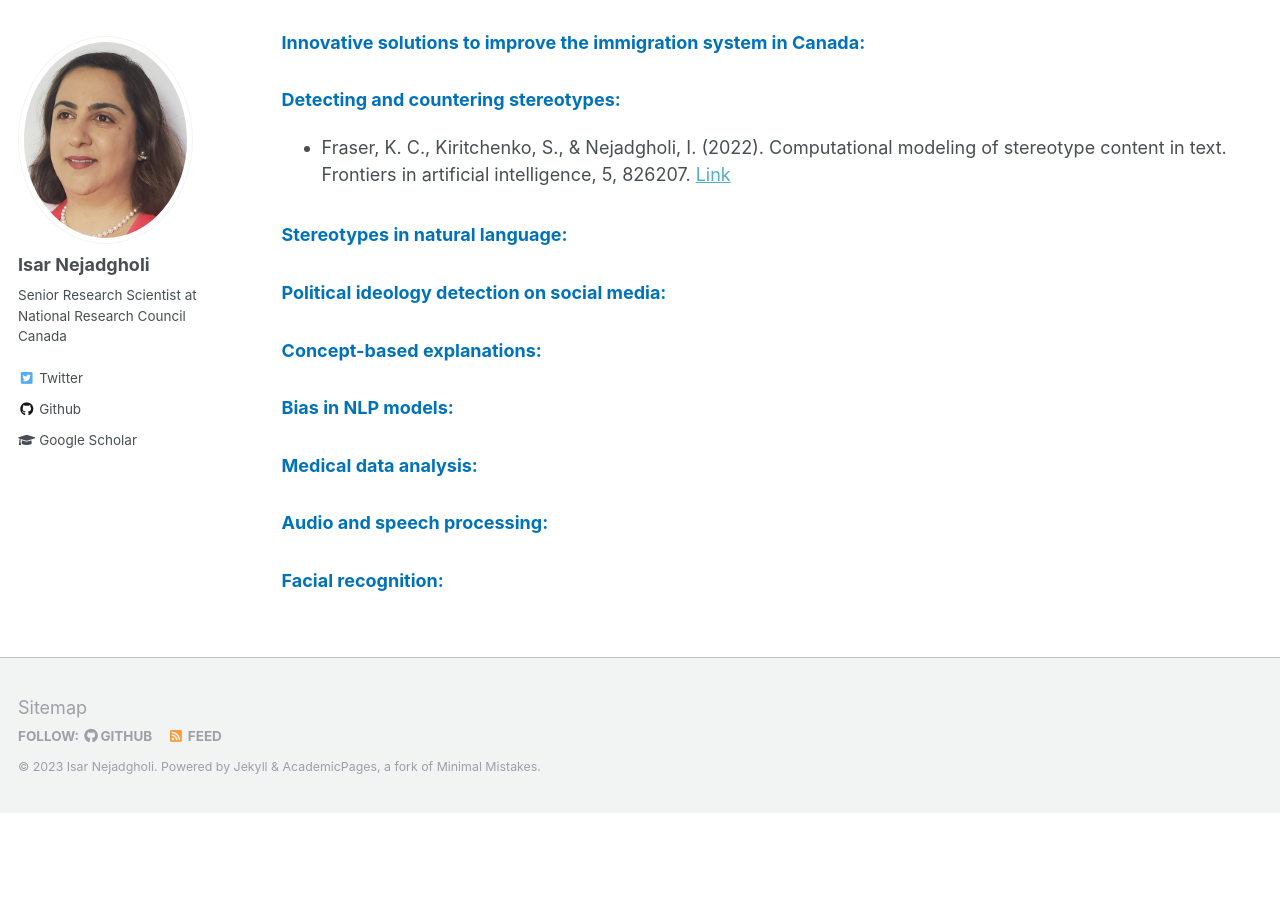
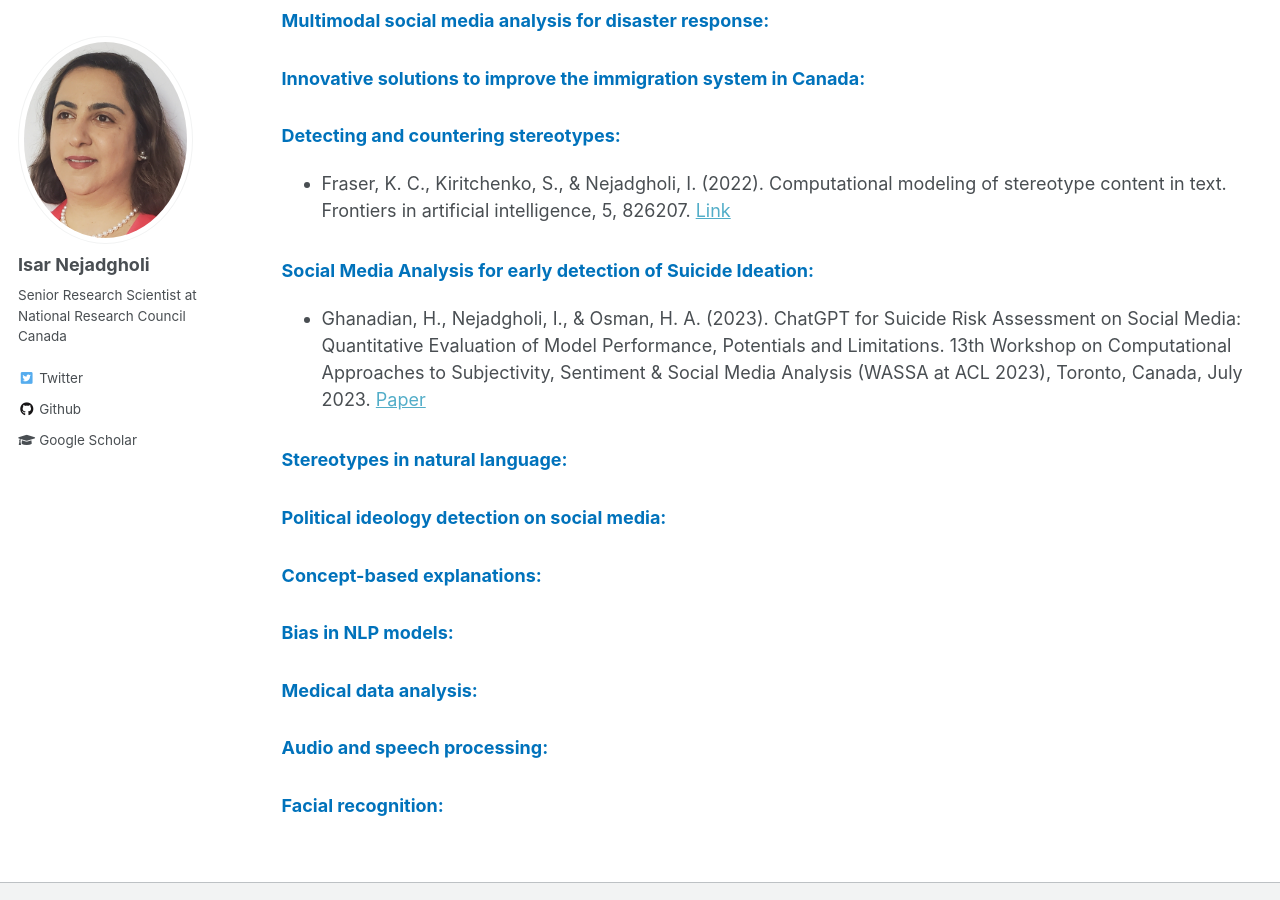
Before and after one commit to IsarNejad/IsarNejad.github.io, a Jekyll site: the page built from _pages/research.md, in a window 1280 px wide and 900 px high, scrolled down 1293 px. Built offline with Jekyll 4.4.1, drawn with Linux system fonts in a browser that asks for light colours; before the commit the page ends 2106 px from its top, so only the background shows below that; some of the changed text lies outside the part shown.

Commit message:
Update research.md

```diff
--- a/_pages/research.md
+++ b/_pages/research.md
@@ -10,6 +10,7 @@ author_profile: true
   - [**Multimodal social media analysis for disaster response:**](#MultiModal-Disaster) This project is funded by New Beginning Initiative Program and is in collaboration with Carleton University.
   - [**Innovative solutions to improve the immigration system in Canada:**](#Immigration) This project is in collaboration with MILA institute and focuses on using AI to make the immigration settlement in Canada more efficient.
   - [**Detecting and countering stereotypes:**](#Det-Count-Stereo) This project focuses on detecting abusive language on social media and countering it using NLP models.
+  - [**Social media analysis for early detection of Suicide Ideation:**](#suicide)
 
 {: .amaranth-deep-purple}
 ## Computational Social Science
@@ -55,6 +56,12 @@ author_profile: true
 - Fraser, K. C., Kiritchenko, S., & Nejadgholi, I. (2022). Computational modeling of stereotype content in text. Frontiers in artificial intelligence, 5, 826207. [Link](https://www.frontiersin.org/articles/10.3389/frai.2022.826207/full)
 
 {: .gray}
+### Social Media Analysis for early detection of Suicide Ideation:
+<a id="suicide"></a>
+
+- Ghanadian, H., Nejadgholi, I., & Osman, H. A. (2023). ChatGPT for Suicide Risk Assessment on Social Media: Quantitative Evaluation of Model Performance, Potentials and Limitations. 13th Workshop on Computational Approaches to Subjectivity, Sentiment & Social Media Analysis (WASSA at ACL 2023), Toronto, Canada, July 2023. [Paper](https://arxiv.org/abs/2306.09390)
+
+{: .gray}
 ### Stereotypes in natural language:
 <a id="Stereo-NL"></a>
 
```
